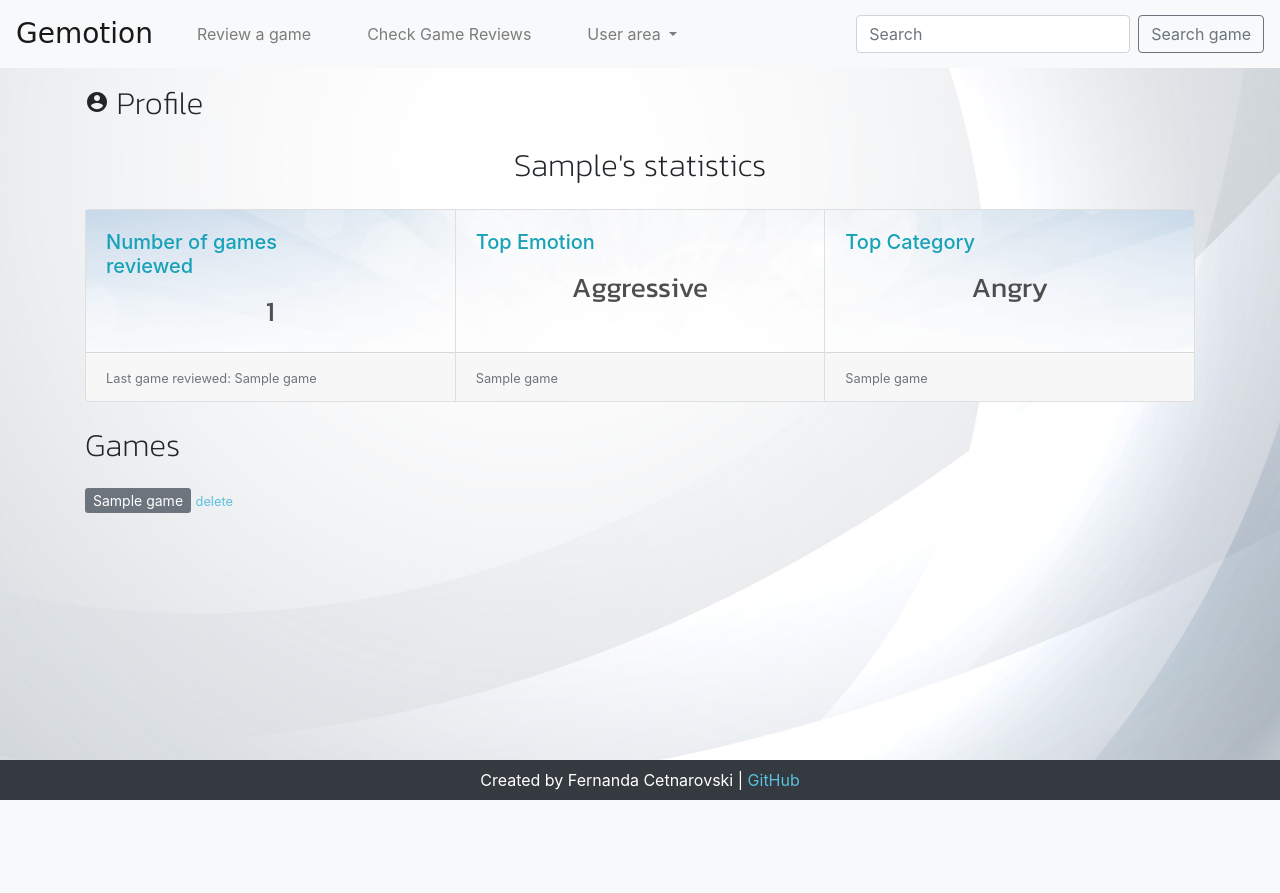
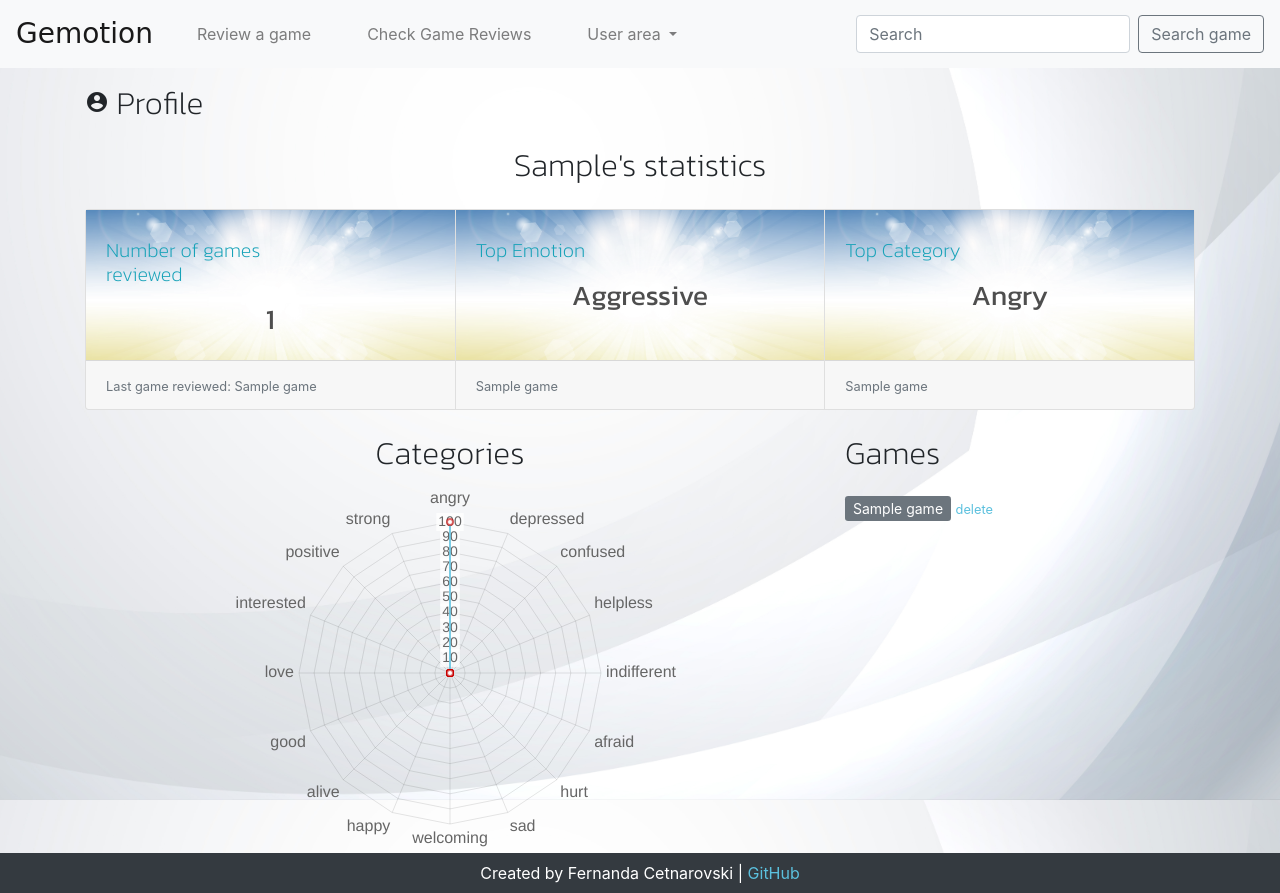
Before and after one commit to fergabi17/gemotion, a Django app: page /profile/ in a window 1280 px wide. Before the commit the page ends 800 px from the top, so only its background shows below. Run offline with Django 3.2, Linux system fonts and the light colour scheme; a user stored in the database is signed in; data comes from the database, SQL or seed files in the repository; tables that the repository leaves empty hold one stand-in row (values such as "Sample post"); some libraries are stand-ins or nearby versions; some web fonts are replaced.

Commit message:
Add category chart to profile

```diff
--- a/profiles/templates/profiles/profile.html
+++ b/profiles/templates/profiles/profile.html
@@ -4,19 +4,21 @@
 {% block extra_css %}
 <link href="https://fonts.googleapis.com/icon?family=Material+Icons" rel="stylesheet">
 <link rel="stylesheet" type="text/css" href="{% static 'profiles/css/profile.css' %}">
+{% endblock %}
 
+{% block extra_js %}
+<script src="https://cdnjs.cloudflare.com/ajax/libs/Chart.js/2.6.0/Chart.min.js"></script>
+<script src="{% static 'js/charts.js' %}"></script>
 {% endblock %}
 
 {% block content %}
 <div class="container content-area">
     <div class="row">
 
-        <!-- ************************************************ AUTHENTICATED -->
-
-
         <div class="col-12">
             <h2><i class="large material-icons">account_circle</i> Profile</h2>
 
+            <!-- ************************************************ FROM REVIEW -->
             {% if from_review %}
             <h1>Thank you for your review {{ profile }}!</h1>
             {% endif %}
@@ -25,6 +27,7 @@
                 {{ profile|title }}'s statistics
             </h2>
 
+            <!-- ************************************************ CARDS PROFILE -->
             <div class="card-group">
                 <div class="card">
 
@@ -82,15 +85,25 @@
                     </div>
                 </div>
             </div>
+            <div class="row">
 
+                <!-- ************************************************ CHARTS -->
+
+                <div class="col-sm-8" id="chartArea">
+                    <h2 class="card-title text-center">Categories</h2>
+                        <div class="container p-1">
+                            <canvas id="profile-categories"></canvas>
+                        </div>
+                </div>
+                <!-- ************************************************ GAMES -->
+                <div class="col-sm-4">
                     <h2>Games</h2>
-
-
                     {% if request.user.is_authenticated %}
 
                     {% for game in games %}
                     <p class="mb-1">
-            <a href="{% url 'game_reviews' game.game %}" class="btn-sm btn-secondary">{{ game.game__name }}</a>
+                        <a href="{% url 'game_reviews' game.game %}"
+                            class="btn-sm btn-secondary">{{ game.game__name }}</a>
 
                         <a href="{% url 'delete_review' game %}" class="small">delete</a><br>
                     </p>
@@ -98,20 +111,22 @@
 
                     {% else %}
                     <p>?</p>
-            <p>
+                    <p class="text-center">
                         Create a profile to get access to your statistics!
                         <a class="btn btn-info" href="{% url 'account_signup' %}">Sign up</a>
                         <a class="btn btn-dark" href="{% url 'account_login' %}">Sign in</a>
                         {% endif %}
                     </p>
                 </div>
-
-
-
-
-
-
+            </div>
+        </div>
     </div>
 </div>
 
 {% endblock %}
+
+{% block postLoad_js %}
+<script>
+    populateAndCreateChart("{{categories_percentage}}", profileCatChart);
+</script>
+{% endblock %}
--- a/profiles/views.py
+++ b/profiles/views.py
@@ -1,5 +1,6 @@
 from django.shortcuts import render, get_object_or_404, redirect, reverse
 from django.contrib.auth.decorators import login_required
+from collections import Counter
 from .models import UserProfile
 from games.models import Game
 from reviews.models import Category, Emotion, Review
@@ -13,13 +14,21 @@ def profile(request):
     Creates a view for the user's profile
     presenting data about reviews
     """
+    categories_model = Category.objects.all()
+    categories_final = {}
+    for category in categories_model:
+        categories_final[str(category)] = 0
+
     if request.user.is_authenticated:
         profile = get_object_or_404(UserProfile, user=request.user)
         reviews = profile.reviews.all()
+        last_review = reviews.order_by('-date').first()
+
 
         games = reviews.values('game__name', 'game').distinct()
         games_names = reviews.values_list('game__name', flat=True).distinct()
         games_reviewed = len(games_names)
+
 
         top_emotions = reviews.values_list('emotion__name').annotate(
             emotion_count=Count('emotion')).order_by('-emotion_count')
@@ -34,16 +43,27 @@ def profile(request):
         games_top_categories = reviews.filter(emotion__category__name=top_category)
         games_top_categories = games_top_categories.values_list('game__name', flat=True).distinct()[:5]
 
-        last_review = reviews.order_by('-date').first()
+        categories = reviews.values_list("emotion__category__name")
+        categories_count = Counter(categories).most_common()
+        categories_count = {item[0][0]: item[1] for item in categories_count}
+
+        for item in categories_final:
+            if item in categories_count:
+                categories_final[item] = categories_count[item]
+        categories_percentage = get_dict_percentages(
+            categories_final, len(reviews))
+
     else:
         profile = "user"
         games_reviewed = "?"
         games = "?"
         top_emotion = "unknown"
+        games_names = "?"
         games_top_emotions = "?"
         top_category = "secret"
         games_top_categories = "?"
         last_review = "maybe Candy Crush"
+        categories_percentage = categories_final
 
     context = {
         'profile': profile,
@@ -54,7 +74,8 @@ def profile(request):
         'games_top_emotions': games_top_emotions,
         'top_category': top_category,
         'games_top_category': games_top_categories,
-        'last_review': last_review
+        'last_review': last_review,
+        'categories_percentage': categories_percentage
     }
 
     return render(request, 'profiles/profile.html', context)
@@ -70,3 +91,15 @@ def delete_review(request, game):
                                     user_profile=profile)
     reviews.delete()
     return redirect(reverse('profile'))
+
+
+# ------------------------------------------------------- Helper functions
+
+def percentage(part, whole):
+    return int(100 * part/whole)
+
+
+def get_dict_percentages(numbers_dict, reviews):
+    for key in numbers_dict:
+        numbers_dict[key] = percentage(numbers_dict[key], reviews)
+    return numbers_dict
--- a/reviews/templates/reviews/game_reviews.html
+++ b/reviews/templates/reviews/game_reviews.html
@@ -30,7 +30,7 @@
                 <!-- ************************************************************ PLAYED -->
                 <div class="row">
                     <div class="col-8 offset-2 col-sm-3 offset-sm-0 pl-3 mb-1">
-                        <h6 class="card-title text-center">Played x Watched</h6>
+                        <h5 class="card-title text-center">Played x Watched</h5>
                         <h6 class="card-subtitle mb-2 text-muted text-center">
                             {% if played_percentage.watched > played_percentage.played %}
                             {{played_percentage.watched}}% watched
@@ -74,7 +74,7 @@
                     <!-- ************************************************************ CATEGORIES -->
 
                     <div class="col-12 col-sm-6 p-0 mb-1">
-                        <h6 class="card-title text-center">Main Categories</h6>
+                        <h5 class="card-title text-center">Categories</h5>
                         <div class="container p-1">
                             <canvas id="category-chart"></canvas>
                         </div>
@@ -84,7 +84,7 @@
 
 
                     <div class="col-12 col-sm-3 pl-0 mb-1 text-center">
-                        <h6 class="card-title">Main Emotions</h6>
+                        <h5 class="card-title">Main Emotions</h5>
                         <div class="container">
                             <canvas id="emotions-chart"></canvas>
                         </div>
--- a/static/css/style.css
+++ b/static/css/style.css
@@ -20,6 +20,13 @@ h2 {
 h3 {
     font-family: 'Kanit', sans-serif;
     font-weight: 700;
+}
+
+h5 {
+    margin-top: 1vh;
+    margin-bottom: 1vh;
+    font-family: 'Kanit', sans-serif;
+    font-weight: 300;
 }
 
 a {
--- a/static/js/charts.js
+++ b/static/js/charts.js
@@ -143,6 +143,53 @@ var categoryChart = {
     }
 }
 
+var profileCatChart = {
+    canvasId: 'profile-categories',
+    type: 'radar',
+    options: {
+        scale: {
+            ticks: {
+                beginAtZero: true,
+                min: 0,
+                stepSize: 10
+            },
+            pointLabels: {
+                fontSize: 16
+            }
+        },
+        legend: {
+            display: false
+        },
+        tooltips: {
+            callbacks: {
+                label: function (tooltipItem, data) {
+                    return data['labels'][tooltipItem['index']] + ': ' + data['datasets'][0]['data'][tooltipItem['index']] + '%';
+                },
+            }
+        }
+    },
+    data: {
+        labels: [],
+        datasets: [{
+            label: "",
+            data: [],
+            backgroundColor: ['rgba(91, 192, 222, 0.8)'],
+            borderColor: "rgba(200,0,200,0.6)",
+            pointHoverRadius: 10,
+            radius: 6,
+            pointRadius: 3,
+            pointBorderWidth: 2,
+            pointBackgroundColor: "white",
+            pointBorderColor: "rgba(200,0,0,0.6)",
+            pointHoverRadius: 10,
+            borderWidth: 2,
+            borderColor: 'rgba(91, 192, 222, 0.8)',
+            hoverBorderWidth: 2,
+            hoverBorderColor: 'rgba(91, 192, 222,0.8)'
+        }]
+    }
+}
+
 function populateAndCreateChart(chartInfo, chartSettings) {
     chartInfo = JSON.parse(chartInfo.replace(/&quot;|&#x27;/g, '\"'));
     chartSettings.data.labels = Object.keys(chartInfo);
```
Also changed, not shown: profiles/static/profiles/css/profile.css (line endings or trailing spaces). Lines whose indentation alone changed are shown as unchanged.
